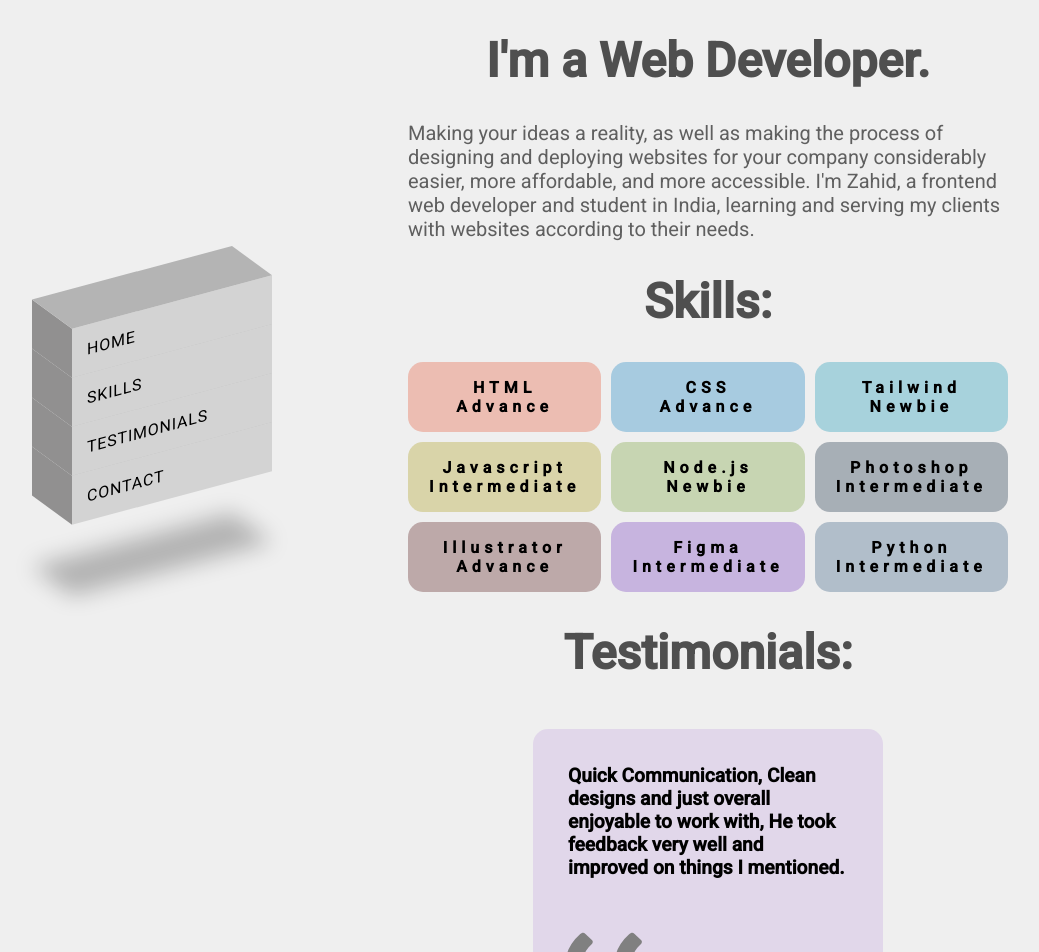
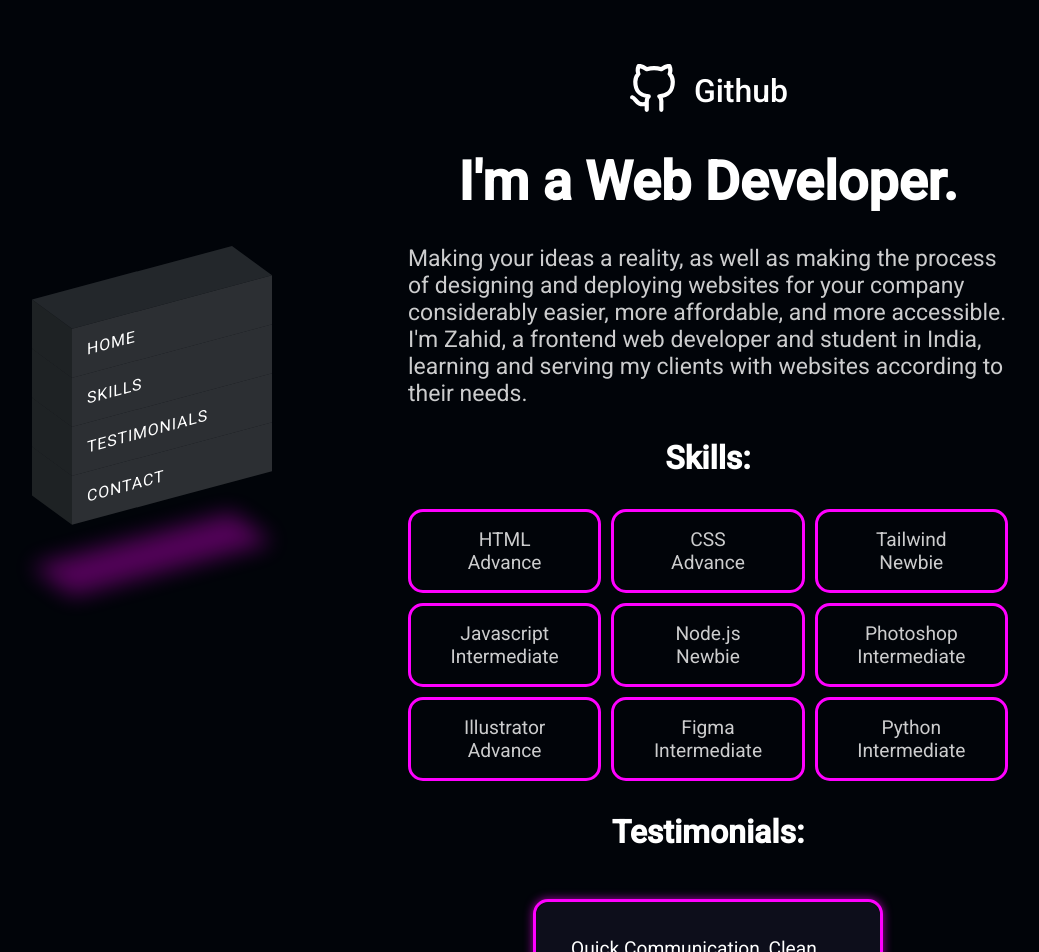
Before and after one commit to Zahide4/zahide4.github.io, a plain HTML site: page index.html in a window 1280 px wide. Shown: the top 952 px of the page, without its empty margins (132-1171 px from the left). Drawn offline with Linux system fonts and the light colour scheme.

Commit message:
changes 2.0

```diff
--- a/index.html
+++ b/index.html
@@ -27,10 +27,10 @@
         <div class="splash-para">loading...</div>
 
     </div>
-    <div class="main">
+    <div class="main" id="main">
         <div class="menu">
             <ul>
-                <li style="--i:5"><a href="#home">Home</a></li>
+                <li style="--i:5"><a href="#main">Home</a></li>
                 <li style="--i:4"><a href="#skills">Skills</a></li>
                 <li style="--i:3"><a href="#testimonials">Testimonials</a></li>
                 <li style="--i:1"><a href="#contact">Contact</a></li>
@@ -39,13 +39,29 @@
         </div>
 
         <div class="info">
+            <a target="_blank" href="https://github.com/zahide4/">
+
+                <div class="icons">
+                    <div class="github">
+                        <svg width="50px" height="50px" viewBox="0 0 24 24" xmlns="http://www.w3.org/2000/svg" fill="none"
+                            stroke="currentColor" stroke-width="2" stroke-linecap="round" stroke-linejoin="round"
+                            class="feather feather-github">
+                            <path
+                                d="M9 19c-5 1.5-5-2.5-7-3m14 6v-3.87a3.37 3.37 0 0 0-.94-2.61c3.14-.35 6.44-1.54 6.44-7A5.44 5.44 0 0 0 20 4.77 5.07 5.07 0 0 0 19.91 1S18.73.65 16 2.48a13.38 13.38 0 0 0-7 0C6.27.65 5.09 1 5.09 1A5.07 5.07 0 0 0 5 4.77a5.44 5.44 0 0 0-1.5 3.78c0 5.42 3.3 6.61 6.44 7A3.37 3.37 0 0 0 9 18.13V22">
+                            </path>
+                        </svg>
+                    </div>
+                    <div class="text1">Github</div>
+
+                </div>
+            </a>
             <h1 class="h1" id="home">I'm a Web Developer.</h1>
             <div class="para">
                 Making your ideas a reality, as well as making the process of designing and deploying websites for your
                 company considerably easier, more affordable, and more accessible. I'm Zahid, a frontend web developer
                 and student in India, learning and serving my clients with websites according to their needs.
             </div>
-            <h1 class="h1" id="skills">Skills:</h1>
+            <h1 class="h2" id="skills">Skills:</h1>
             <div class="boxes">
                 <div class="box" id="box1">HTML<span>Advance</span></div>
                 <div class="box" id="box2">CSS<span>Advance</span></div>
@@ -57,7 +73,7 @@
                 <div class="box" id="box8">Figma<span>Intermediate</span></div>
                 <div class="box" id="box9">Python<span>Intermediate</span></div>
             </div>
-            <h1 class="h1" id="testimonials">Testimonials:</h1>
+            <h1 class="h2" id="testimonials">Testimonials:</h1>
             <div class="boxes1">
                 <div class="card">
                     <div class="card-name">Quick Communication, Clean designs and just overall enjoyable to work with,
@@ -94,7 +110,7 @@
                     </svg>
                 </div>
             </div>
-            <h1 class="h1" id="contact">Get in touch:</h1>
+            <h1 class="h2" id="contact">Get in touch:</h1>
             <div class="contact">
                 <div class="para">Email: zahid.work1974@gmail.com</div>
                 <div class="para">Discord: Zahide4#3554</div>
--- a/style.css
+++ b/style.css
@@ -4,11 +4,17 @@
     padding: 0;
     box-sizing: border-box;
     scroll-behavior: smooth;
+    user-select: none;
+}
+
+:root{
+    --background: #010409;
+    --para-color: rgba(255, 255, 255, 0.8);
 }
 
 body {
     /* background-color: #434750; */
-    background-color: #efefef;
+    background-color: var(--background);
 
 }
 
@@ -45,15 +51,15 @@ body {
 
 .splash-text-h1 {
     font-size: 3rem;
-    font-family: "Bungee";
-    color: black;
+    font-family: "Roboto";
+    color: white;
     line-height: 3rem;
 }
 
 .splash-para {
     font-size: 1.3rem;
     font-family: 'Roboto';
-    color: gray;
+    color: var(--para-color);
     margin: 1rem;
 }
 
@@ -97,43 +103,36 @@ ul {
     transform: skewY(-15deg);
 }
 
+
+
+
 ul li {
     position: relative;
     list-style: none;
     width: 200px;
-    background-color: lightgray;
     z-index: var(--i);
     transition: all 0.5s;
+    background-color: #2c2f33;
 }
-
-
-ul li:hover {
-    background-color: #33a3ee;
-    transform: translateX(40px);
-}
-
 ul li::before {
     position: absolute;
     top: 0;
     left: -40px;
+    background: hsl(206, 9%, 13%);
     width: 40px;
     height: 100%;
-    background-color: #919090;
     content: "";
     transform-origin: right;
     transform: skewY(45deg);
     transition: all 0.5s;
 }
 
-ul li:hover::before {
-    background: #1f5378;
-}
 
 ul li::after {
     content: "";
     position: absolute;
     top: -40px;
-    background-color: rgb(180, 180, 180);
+    background-color: rgba(48, 52, 56, 0.74);
     left: 0;
     width: 100%;
     height: 40px;
@@ -143,14 +142,21 @@ ul li::after {
 
 }
 
+ul li:hover::before {
+    background: rgb(110, 1, 110);
+}
 
 ul li:hover::after {
-    background: #2982b9;
+    background: rgb(177, 1, 177);
+}
+ul li:hover {
+    background-color: rgb(221, 4, 221);
+    transform: translateX(40px);
 }
 
 ul li a {
     text-decoration: none;
-    color: black;
+    color: white;
     display: block;
     text-transform: uppercase;
     letter-spacing: 0.05em;
@@ -162,7 +168,7 @@ ul li a {
 ul li a:hover {}
 
 ul li:last-child::after {
-    box-shadow: -120px 120px 20px rgb(0, 0, 0, 0.25);
+    box-shadow: -120px 120px 20px rgba(255, 0, 255, 0.329);
 }
 
 .info {
@@ -176,21 +182,38 @@ ul li:last-child::after {
 
 .para {
     width: auto;
-    font-size: 20px;
+    font-size: 23px;
     justify-self: flex-end;
     align-self: flex-end;
-    color: #5f5f5f;
+    color: var(--para-color);
+    user-select: none;
+    transition: all 0.3s;
+}
+
+.h1:hover{
+    color: #f0f;
 }
 
 
 .h1 {
-    font-size: 3rem;
-    color: #4f4f4f;
+    font-size: 54px;
+    color: white;
     margin-bottom: 2rem;
+    font-weight: bold;
     text-align: center;
+    user-select: none;
+    transition: all 0.3s;
     margin: 2rem auto;
 }
 
+.h2{
+    font-size: 2rem;
+    color: white;
+    margin: 2rem;
+    font-weight: bold;
+
+
+}
 
 .boxes {
     display: grid;
@@ -201,19 +224,19 @@ ul li:last-child::after {
 }
 
 .box {
-    background-color: bisque;
     padding: 1rem 1rem;
-    font-weight: bold;
-    letter-spacing: 5px;
     text-align: center;
     display: flex;
     border-radius: 15px;
+    color: #f0f;
     flex-direction: column;
+    font-size: 1.2rem;
     user-select: none;
-    color: black;
+    color: var(--para-color);
+    border: 3px solid #f0f;
 }
 
-#box1 {
+/* #box1 {
     background-color: hsl(12, 78%, 52%, 30%);
 }
 
@@ -247,50 +270,54 @@ ul li:last-child::after {
 
 #box9 {
     background-color: hsl(208, 56%, 29%, 30%);
-}
+} */
+
 
 
 .boxes1 {
     display: flex;
-    gap: 1rem;
+    gap: 2rem;
     flex-direction: column;
     margin-top: 1rem;
 }
 
+
 .card {
     width: 350px;
     border-radius: 15px;
-    background: rgba(109, 18, 194, 0.1);
     font-family: inherit;
+    background-color: #080d14;
+    box-shadow: 0px 0px 10px rgba(255, 0, 255, 0.637);
+    border: 3px solid #f0f;
 }
 
 .quote {
-    color: gray;
+    color: rgb(175, 46, 175);
     padding-left: 30px;
     position: relative;
 }
 
 
 .card-name {
-    font-weight: bold;
     transition: all 0.3s;
     font-family: 'Roboto';
-    color: black;
+    color: white;
     padding: 35px;
     z-index: 10;
     font-size: 1.2rem;
+    border-radius: 15px;
     margin-bottom: 1rem;
+    background-color: rgb(13, 14, 27);
 }
 
 .card:hover .card-name {
-    background: rgba(0, 0, 0, 0.479);
+    color: rgb(255, 115, 255);
 }
 
 .body-text {
     font-size: 1.2rem;
-    font-weight: 900;
     padding: 60px 40px 0;
-    color: black;
+    color: white;
     position: absolute;
     top: 2vw;
     left: 1vw;
@@ -321,16 +348,47 @@ ul li:last-child::after {
 .author {
     font-weight: 200;
     padding-left: 30px;
-    color: black;
+    color: var(--para-color);
     font-size: 1.2rem;
     font-family: 'Roboto';
     opacity: 1;
 }
 
-#card2 {
-    background: rgba(18, 194, 91, 0.1);
-}
-
 .contact {
     margin-bottom: 50px;
 }
+
+.icons{
+    display: flex;
+    width: 100%;
+    justify-content: center;
+    align-items: center;
+    gap: 1rem;
+    color: white;
+    margin-top: 4rem;
+    cursor: pointer;
+}
+
+.github{
+    color: white;
+    transition: all 0.2s;
+}
+
+a{
+    text-decoration: none;
+}
+
+.text1{
+    font-size: 2rem;
+    transition: all 0.4s;
+    transition-delay: 0.03s;
+    font-weight: 500;
+}
+
+.icons:hover .github{
+    color: #f0f;
+}
+
+.icons:hover .text1{
+    color: #f0f;
+}
--- a/style2.css
+++ b/style2.css
@@ -3,6 +3,12 @@
     padding: 0;
     color: white;
     font-family: 'Roboto';
+}
+
+
+:root {
+    --background: #010409;
+    --para-color: rgba(255, 255, 255, 0.8);
 }
 
 ::-webkit-scrollbar {
@@ -105,21 +111,21 @@
 
 .h1 {
     font-family: "Bungee";
-    color: lightgray;
+    color: #f0f;
     font-size: 3rem;
     line-height: 3rem;
     margin: 2rem auto;
 }
 
 .para {
-    color: lightgray;
+    color: var(--para-color);
     font-family: "Roboto";
     margin: auto;
     font-size: 1.1rem;
 }
 
 span {
-    color: bisque;
+    color: var(--para-color);
     letter-spacing: normal;
     font-weight: 100;
     font-size: 1.1rem;
@@ -139,7 +145,42 @@ span {
     font-family: "Bungee";
     font-size: 1.4rem;
     margin-top: 3rem;
-    color: lightgray;
+    color: white;
+}
+
+.icons {
+    display: flex;
+    width: 100%;
+    justify-content: center;
+    align-items: center;
+    gap: 1rem;
+    color: white;
+    margin-top: 4rem;
+    cursor: pointer;
+}
+
+.github {
+    color: white;
+    transition: all 0.2s;
+}
+
+a {
+    text-decoration: none;
+}
+
+.text1 {
+    font-size: 2rem;
+    transition: all 0.4s;
+    transition-delay: 0.03s;
+    font-weight: 500;
+}
+
+.icons:hover .github {
+    color: #f0f;
+}
+
+.icons:hover .text1 {
+    color: #f0f;
 }
 
 .boxes {
@@ -151,10 +192,8 @@ span {
 }
 
 .box {
-    background-color: bisque;
     padding: 1rem 1rem;
-    font-weight: bold;
-    letter-spacing: 5px;
+    border: 3px solid #f0f;
     text-align: center;
     display: flex;
     border-radius: 15px;
@@ -162,6 +201,7 @@ span {
     user-select: none;
 }
 
+/*
 #box1 {
     background-color: hsl(12, 78%, 52%, 30%);
 }
@@ -196,7 +236,7 @@ span {
 
 #box9 {
     background-color: hsl(208, 56%, 29%, 30%);
-}
+} */
 
 .boxes1 {
     display: flex;
@@ -208,22 +248,23 @@ span {
 .card {
     width: 350px;
     border-radius: 15px;
-    background: rgba(109, 18, 194, 0.1);
+    background-color: #080d14;
+    box-shadow: 0px 0px 10px rgba(255, 0, 255, 0.637);
+    border: 3px solid #f0f;
     font-family: inherit;
 }
 
 .quote {
-    color: lightgray;
+    color: var(--para-color);
     padding-left: 30px;
     position: relative;
 }
 
 
 .card-name {
-    font-weight: bold;
     transition: all 0.3s;
     font-family: 'Roboto';
-    color: lightgray;
+    color: white;
     padding: 35px;
     z-index: 10;
     font-size: 1.2rem;
@@ -274,11 +315,6 @@ span {
     font-family: 'Roboto';
     opacity: 1;
 }
-
-#card2 {
-    background: rgba(18, 194, 91, 0.1);
-}
-
 
 @media only screen and (max-width: 700px) {
     * {
```
Also changed, not shown: index2.html (+17 -23 lines).
